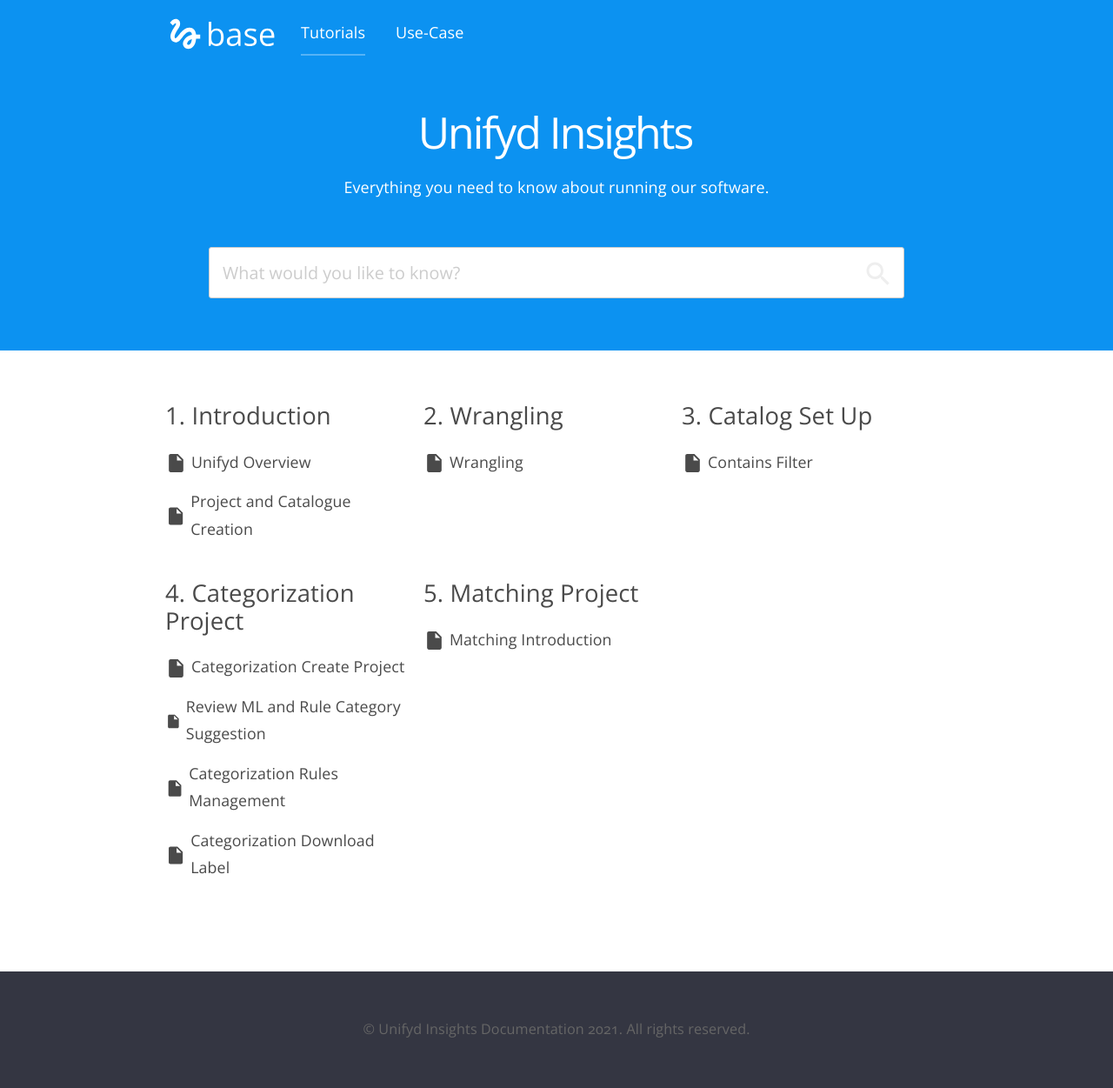
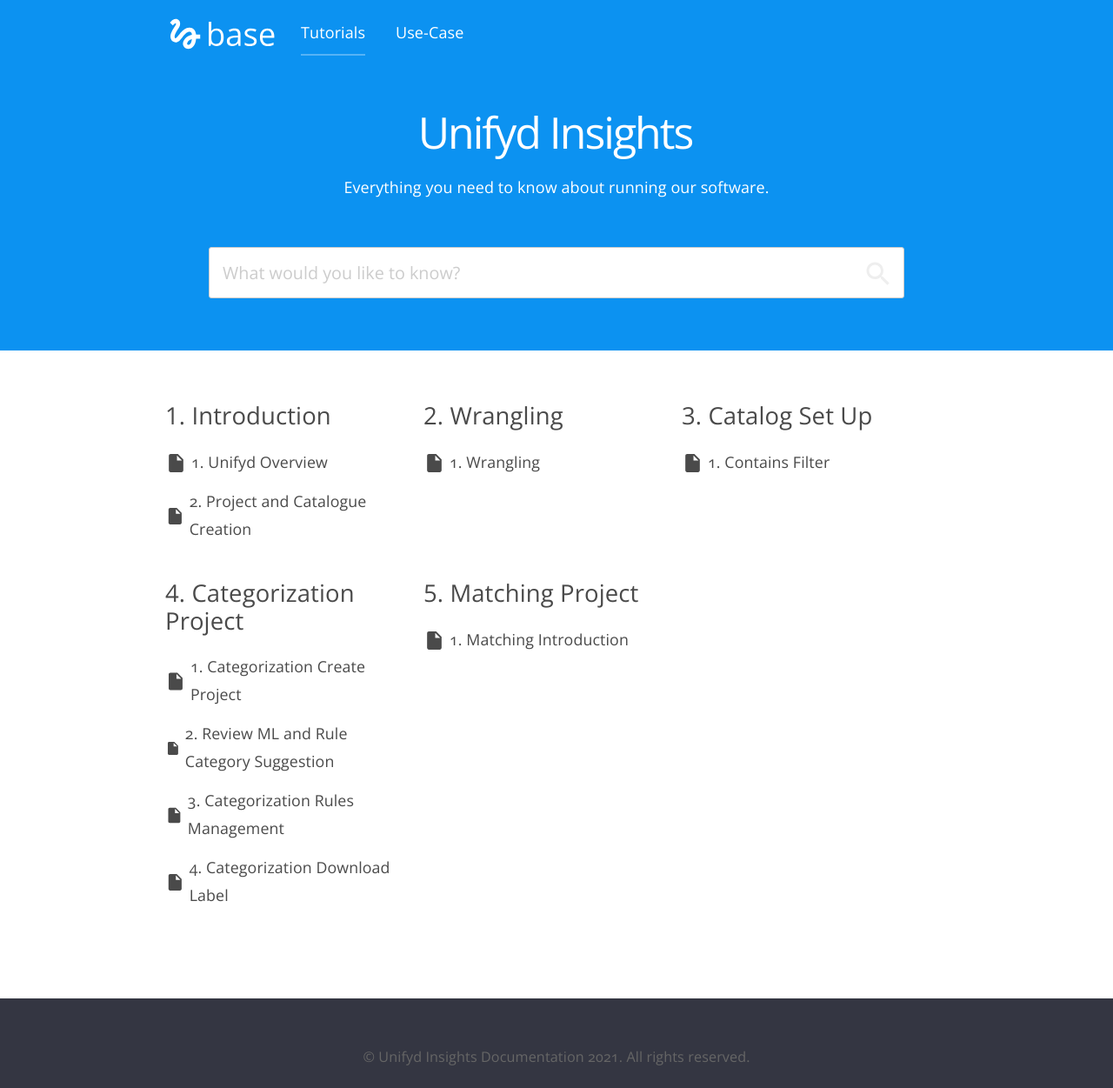
Before and after one commit to dianamosca/user-documentation, a Jekyll site: the page built from index.html, in a window 1280 px wide. Shown: the whole page at 87% size. Built offline with Jekyll 4.4.1, drawn with Linux system fonts in a browser that asks for light colours; nearby versions of some CDN libraries; before the commit the page ends 1220 px from its top, so only the background shows below that.

Commit message:
add numbering on homepage

```diff
--- a/_posts/2021-06-17-Contains-Filter.md
+++ b/_posts/2021-06-17-Contains-Filter.md
@@ -3,6 +3,7 @@
 title: Contains Filter
 categories:
 - 3. Catalog Set up
+order_number: 1
 description:
 type: Document
 ---
--- a/_posts/2021-06-17-Matching-Project.md
+++ b/_posts/2021-06-17-Matching-Project.md
@@ -3,6 +3,7 @@
 title: Matching Introduction
 categories:
 - 5. Matching Project
+order_number: 1
 description:
 type: Document
 ---
--- a/_posts/2021-06-17-Wrangling.md
+++ b/_posts/2021-06-17-Wrangling.md
@@ -3,6 +3,7 @@
 title: Wrangling
 categories:
 - 2. Wrangling
+order_number: 1
 description:
 type: Document
 ---
--- a/index.html
+++ b/index.html
@@ -15,7 +15,7 @@
 			<ul>
 				{% assign tutorials = posts | sort: "order_number" %}
 				{% for tutorial in tutorials %}
-					<li><a href="{{ site.baseurl }}{{ tutorial.url }}">{% include document-icon.html icon=tutorial.type %}{{ tutorial.title }}</a></li>
+					<li><a href="{{ site.baseurl }}{{ tutorial.url }}">{% include document-icon.html icon=tutorial.type %} {{tutorial.order_number}}. {{ tutorial.title }}</a></li>
 				{% endfor %}
 			</ul>
 		</section>
```
Also changed, not shown: _sets/Introduction (copy).md (added, +4 -0 lines), 2 other files.
